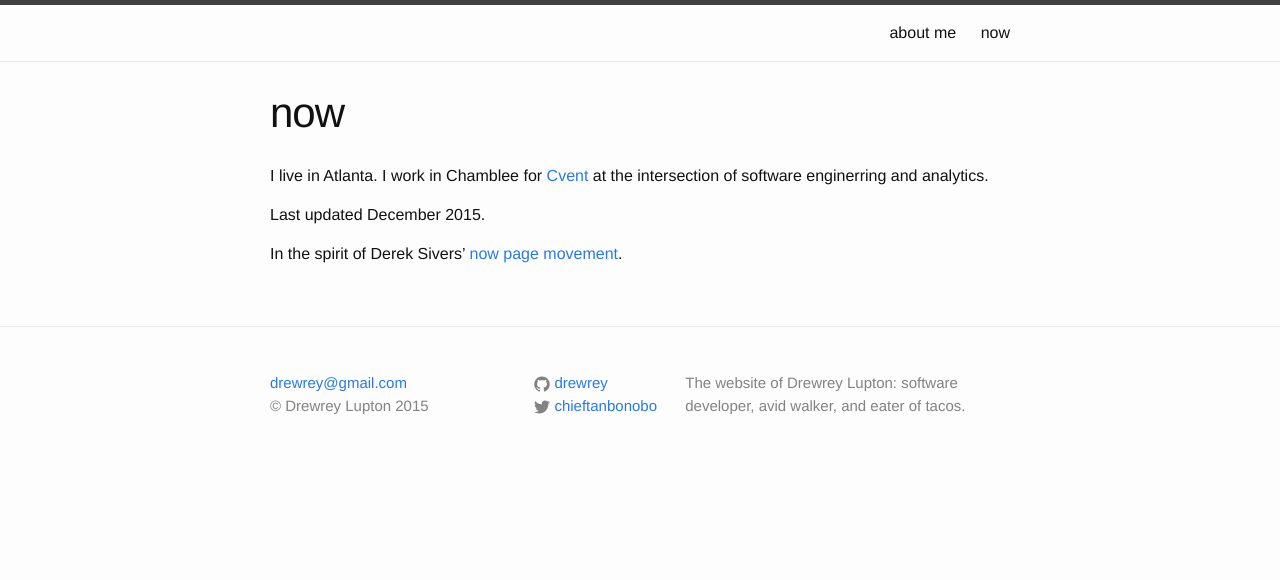
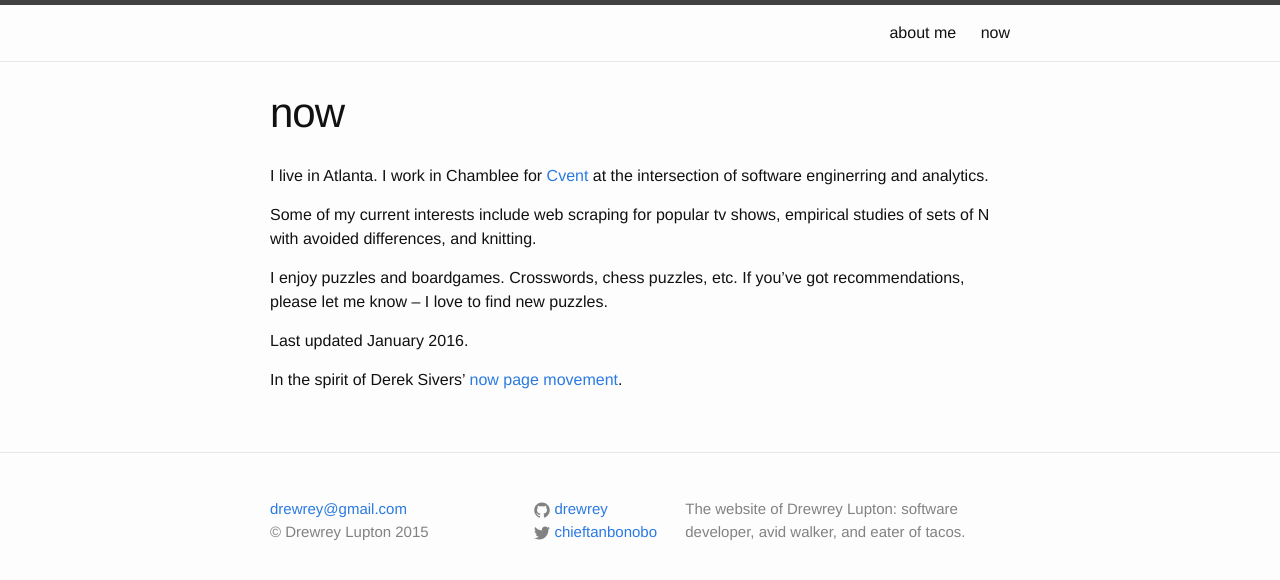
Before and after one commit to drewrey/personal-site, a Jekyll site: the page built from now/index.md, in a window 1280 px wide. Shown: the top 580 px of the page. Built offline with Jekyll 4.4.1, drawn with Linux system fonts in a browser that asks for light colours.

Commit message:
update now page

```diff
--- a/now/index.md
+++ b/now/index.md
@@ -6,7 +6,11 @@ permalink: /now/
 
 I live in Atlanta. I work in Chamblee for [Cvent][Cvent] at the intersection of software enginerring and analytics.
 
-Last updated December 2015.
+Some of my current interests include web scraping for popular tv shows, empirical studies of sets of N with avoided differences, and knitting.
+
+I enjoy puzzles and boardgames. Crosswords, chess puzzles, etc. If you've got recommendations, please let me know -- I love to find new puzzles.
+
+Last updated January 2016.
 
 In the spirit of Derek Sivers' [now page movement][now movement].
 
```
